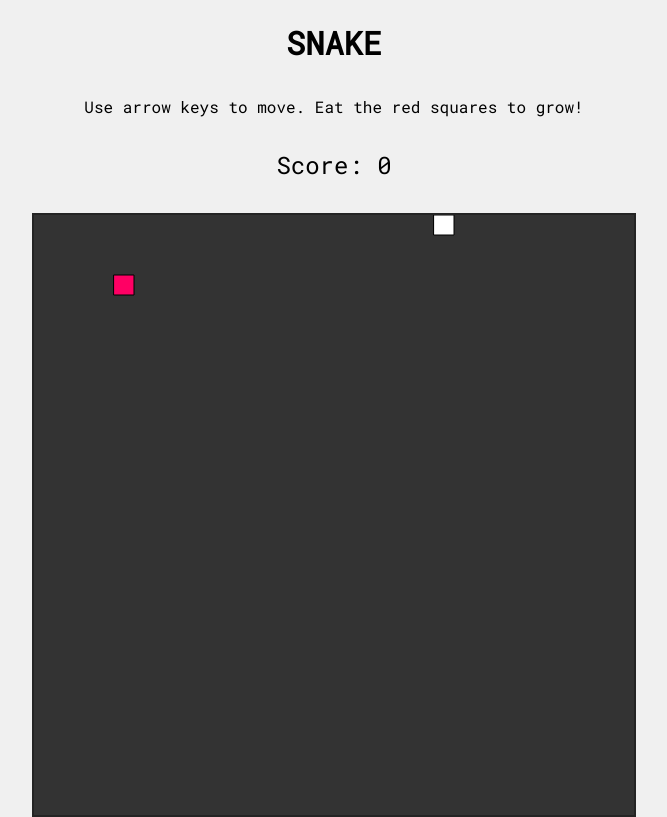
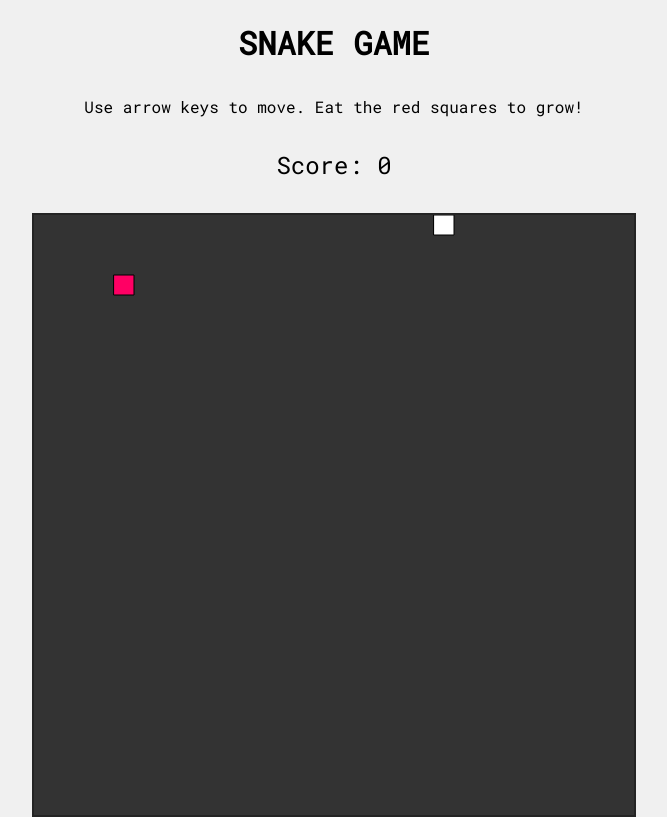
Before and after one commit to sammi-turner/Snake-Game, a website built with Vite: page index.html in a window 1280 px wide. Shown: the whole page, without its empty margins (306-973 px from the left). Built offline with nearby package versions, Linux system fonts and the light colour scheme.

Commit message:
Update index.html

```diff
--- a/index.html
+++ b/index.html
@@ -9,7 +9,7 @@
   </head>
   <body>
     <div id="game-container">
-      <h1>SNAKE</h1>
+      <h1>SNAKE GAME</h1>
       <p>Use arrow keys to move. Eat the red squares to grow!</p>
       <div id="score">Score: 0</div>
     </div>
```
